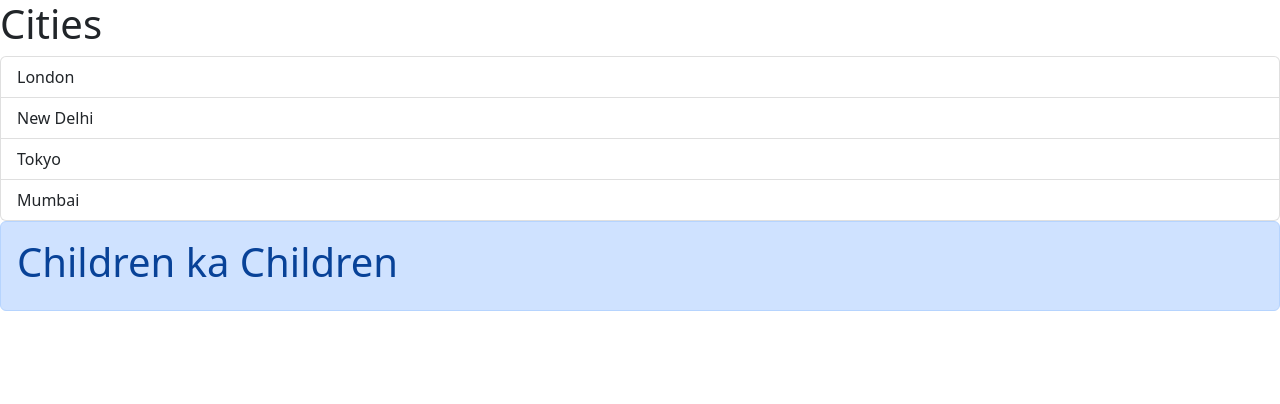
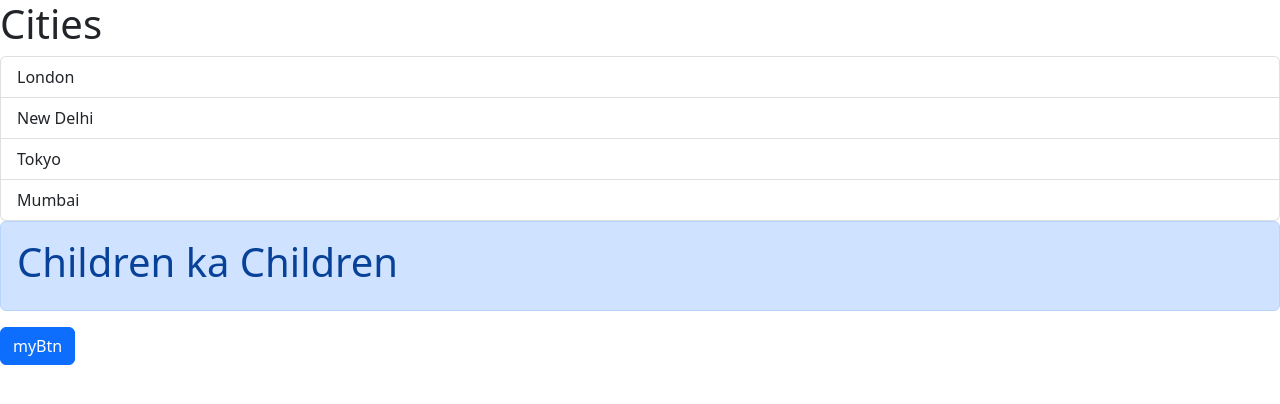
Before and after one commit to YashdeepN/react-ts-01, a React (Vite) app in the folder react-app/: page / in a window 1280 px wide. Shown: the top 404 px of the page. Built offline with nearby package versions, Linux system fonts and the light colour scheme.

Commit message:
reusable buttons component initial commit

```diff
--- a/react-app/src/App.tsx
+++ b/react-app/src/App.tsx
@@ -1,6 +1,7 @@
 import React from "react";
 import ListGroup from "./components/ListGroup";
 import Alert from "./components/Alert";
+import Buttons from "./components/Buttons";
 
 const App = () => {
   const items = ["London", "New Delhi", "Tokyo", "Mumbai"];
@@ -19,6 +20,14 @@ const App = () => {
       <Alert>
         <h1 className="danger">Children ka Children</h1>
       </Alert>
+
+      <Buttons
+        handleClick={() => {
+          console.log("clicked");
+        }}
+      >
+        myBtn
+      </Buttons>
     </>
   );
 };
--- /dev/null
+++ b/react-app/src/components/Buttons.tsx
@@ -0,0 +1,24 @@
+import React, { type ReactNode } from "react";
+
+interface Props {
+  children: ReactNode;
+  color?: string;
+  handleClick: () => void;
+}
+
+const Buttons = ({ children, color = "primary", handleClick }: Props) => {
+  return (
+    <div>
+      <button
+        color="primary"
+        onClick={handleClick}
+        type="button"
+        className={"btn btn-" + color}
+      >
+        {children}
+      </button>
+    </div>
+  );
+};
+
+export default Buttons;
```
